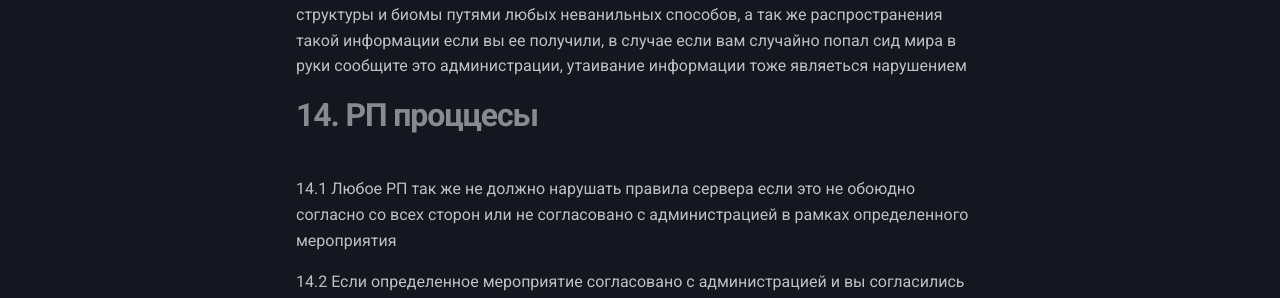
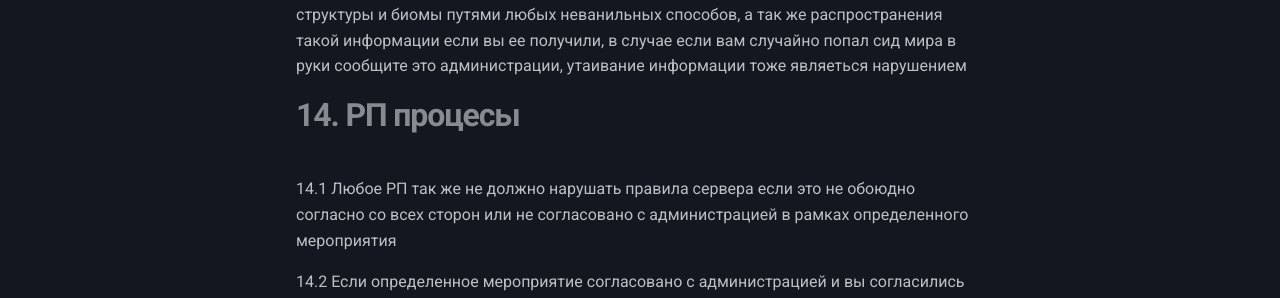
Before and after one commit to reduxshy/ASTERION, an MkDocs documentation site: the page built from docs/rules/index.md, in a window 1280 px wide and 900 px high, scrolled down 5127 px. Shown: the part 301-599 px from the top of the window. Built offline with MkDocs 1.6.1 and Material for MkDocs 9.7.7, drawn with Linux system fonts in a browser that asks for light colours; comment, search, counter and statistics services are not loaded.

Commit message:
Update index.md

```diff
--- a/docs/rules/index.md
+++ b/docs/rules/index.md
@@ -159,7 +159,7 @@
 
 13.6 Запрещено использования сида, карты мира и прочих способов обнаружить структуры и биомы путями любых неванильных способов, а так же распространения такой информации если вы ее получили, в случае если вам случайно попал сид мира в руки сообщите это администрации, утаивание информации тоже являеться нарушением
 
-# 14. РП проццесы
+# 14. РП процесы
 
 14.1 Любое РП так же не должно нарушать правила сервера если это не обоюдно согласно со всех сторон или не согласовано с администрацией в рамках определенного мероприятия
 
```
